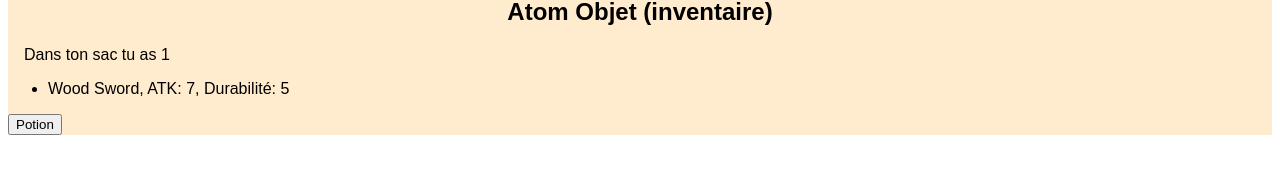
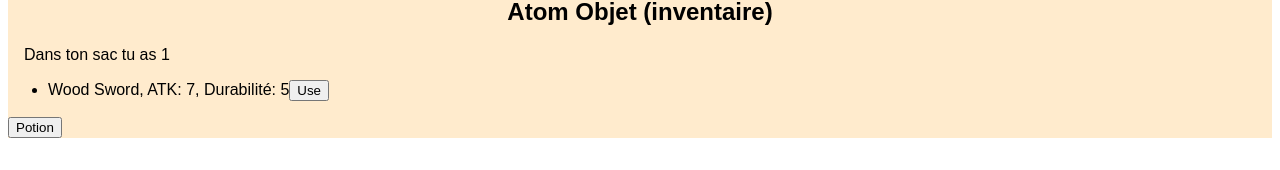
Before and after one commit to NemBaboulinet/ReactTraining, a React (Vite) app: page / in a window 1280 px wide. Shown: the part 416-586 px from the top of the page. Built offline with nearby package versions, Linux system fonts and the light colour scheme.

Commit message:
add use item function

```diff
--- a/src/components/exp.tsx
+++ b/src/components/exp.tsx
@@ -4,7 +4,6 @@ import { expAtom, lvlUpAtom } from "../atoms/expAtom";
 const ExpEvo = () => {
   const levelUpAtomValue = useAtomValue(lvlUpAtom);
   const [exp, setExp] = useAtom(expAtom);
-  console.log(levelUpAtomValue);
 
   return (
     <div>
--- a/src/components/hero.tsx
+++ b/src/components/hero.tsx
@@ -10,7 +10,7 @@ function HeroComponent() {
   return (
     <div>
       <p>
-        Notre heros s'appelle <b>{heroName} </b>
+        Notre heros s'appelle <b> {heroName} </b>
         <button onClick={extraName}> ! </button>
       </p>
     </div>
--- a/src/components/inventory.tsx
+++ b/src/components/inventory.tsx
@@ -3,6 +3,17 @@ import { useAtom } from "jotai";
 
 function Backpack() {
   const [backpackInventory, setBackpackInventory] = useAtom(inventoryAtom);
+
+  const useItem = (itemId: number) => {
+    setBackpackInventory((prev) =>
+      prev.map((item) =>
+        item.id === itemId
+          ? { ...item, durability: item.durability - 1 }
+          : item,
+      ),
+    );
+  };
+
   const findPotion = () => {
     const newPotion = {
       id: Date.now(),
@@ -12,7 +23,6 @@ function Backpack() {
     };
     setBackpackInventory((prev) => [...prev, newPotion]);
   };
-  console.log("gne?", setBackpackInventory);
 
   return (
     <>
@@ -22,6 +32,7 @@ function Backpack() {
           {backpackInventory.map((item) => (
             <li key={item.id}>
               {item.item}, ATK: {item.damage}, Durabilité: {item.durability}
+              <button onClick={() => useItem(item.id)}> Use </button>
             </li>
           ))}
         </ul>
```
